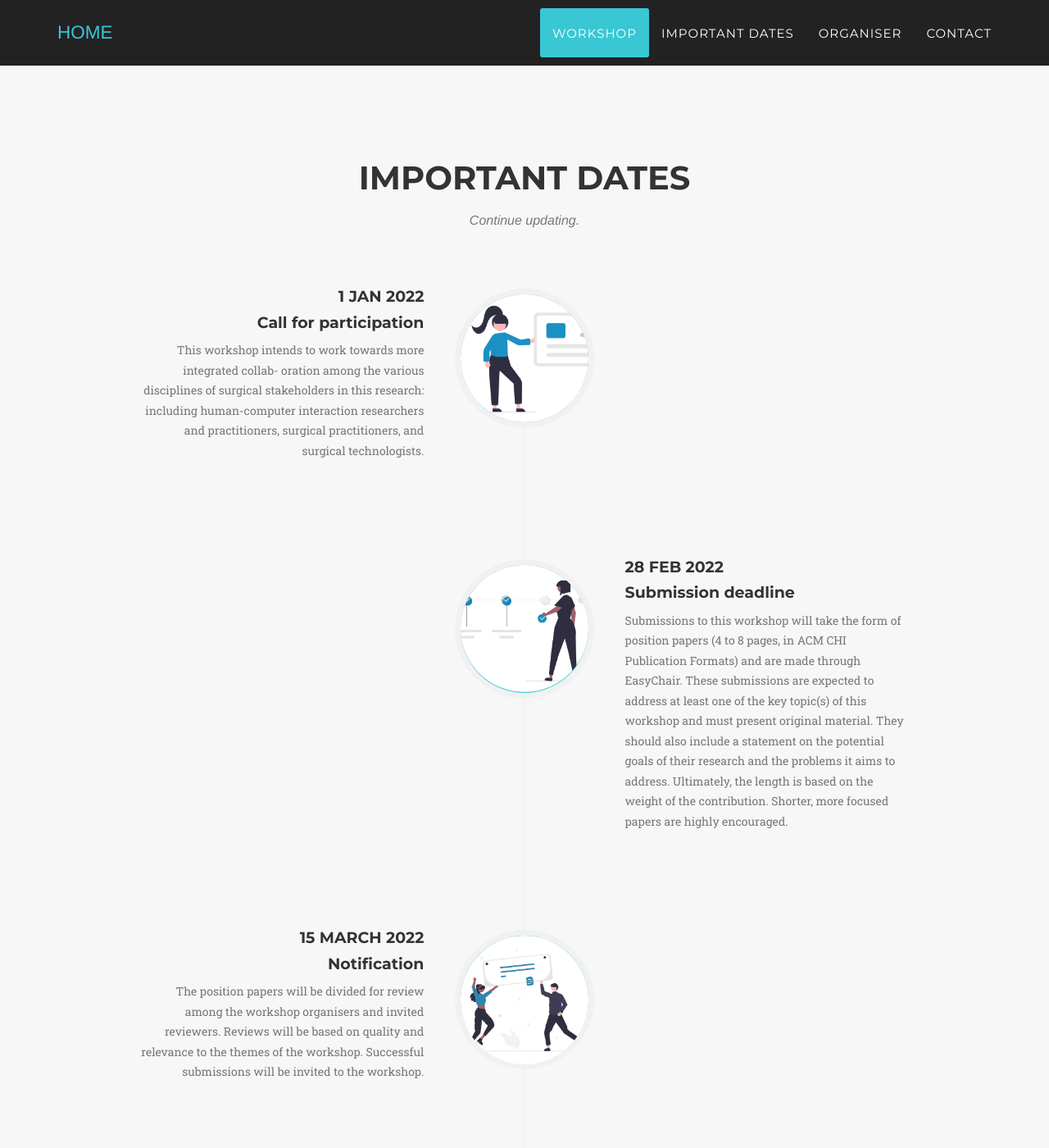
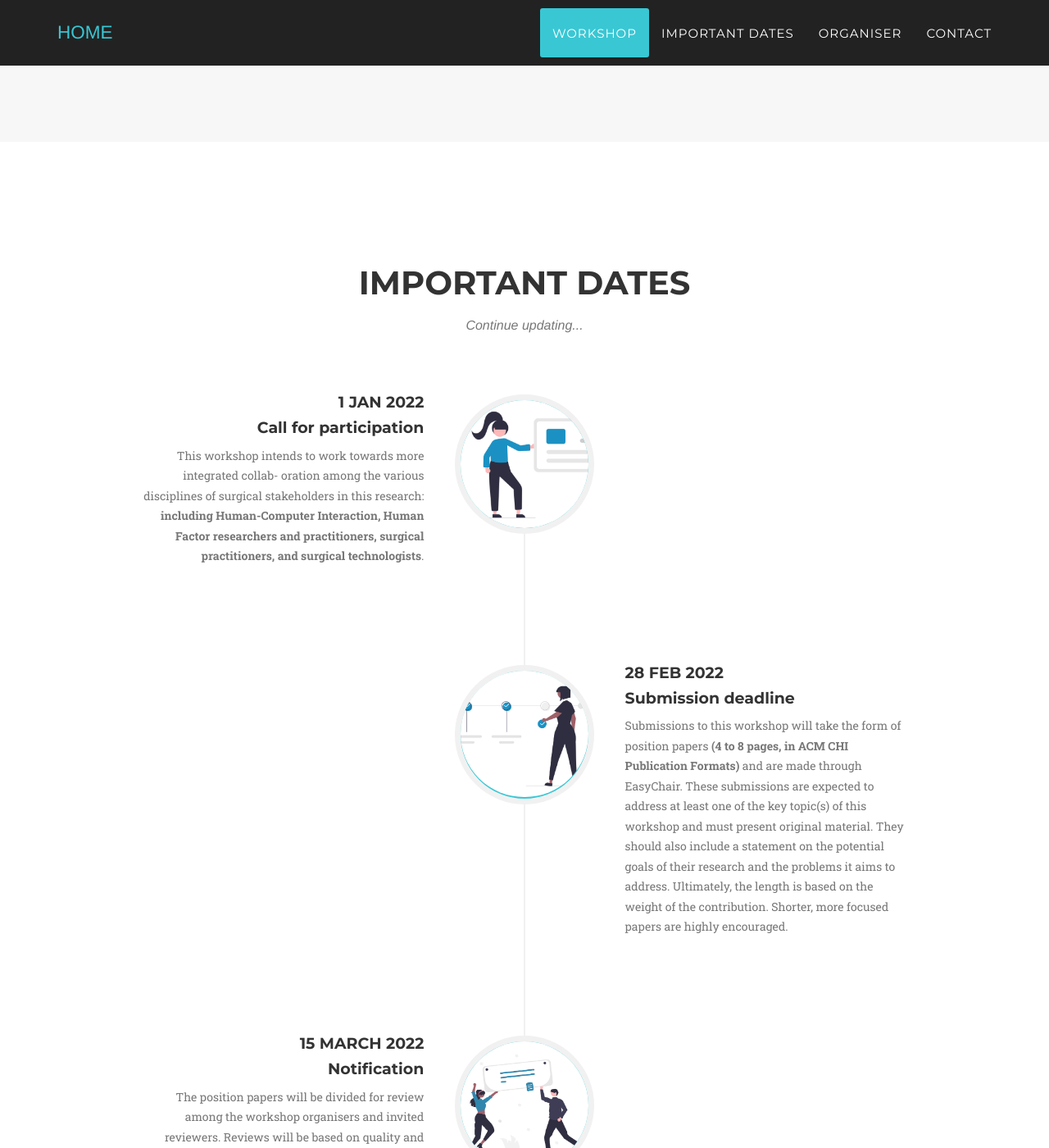
Before and after one commit to turtle2007/CHI22-ihfs, a Jekyll site: the page built from index.html, in a window 1280 px wide and 1400 px high, scrolled down 1414 px. Shown: the whole window at 82% size. Built offline with Jekyll 4.4.1, drawn with Linux system fonts in a browser that asks for light colours; some web fonts are replaced.

Commit message:
highlight important info

```diff
--- a/_includes/dates.html
+++ b/_includes/dates.html
@@ -4,7 +4,7 @@
             <div class="row">
                 <div class="col-lg-12 text-center">
                     <h2 class="section-heading">Important dates</h2>
-                    <h3 class="section-subheading text-muted">Continue updating.</h3>
+                    <h3 class="section-subheading text-muted">Continue updating...</h3>
                 </div>
             </div>
             <div class="row">
@@ -20,7 +20,7 @@
                                     <h4 class="subheading">Call for participation</h4>
                                 </div>
                                 <div class="timeline-body">
-                                    <p class="text-muted">This workshop intends to work towards more integrated collab- oration among the various disciplines of surgical stakeholders in this research: including human-computer interaction researchers and practitioners, surgical practitioners, and surgical technologists.</p>
+                                    <p class="text-muted">This workshop intends to work towards more integrated collab- oration among the various disciplines of surgical stakeholders in this research: <b>including Human-Computer Interaction, Human Factor researchers and practitioners, surgical practitioners, and surgical technologists</b>.</p>
                                 </div>
                             </div>
                         </li>
@@ -34,7 +34,7 @@
                                     <h4 class="subheading">Submission deadline</h4>
                                 </div>
                                 <div class="timeline-body">
-                                    <p class="text-muted">Submissions to this workshop will take the form of position papers (4 to 8 pages, in ACM CHI Publication Formats) and are made through EasyChair. These submissions are expected to address at least one of the key topic(s) of this workshop and must present original material. They should also include a statement on the potential goals of their research and the problems it aims to address. Ultimately, the length is based on the weight of the contribution. Shorter, more focused papers are highly encouraged.</p>
+                                    <p class="text-muted">Submissions to this workshop will take the form of position papers <strong>(4 to 8 pages, in ACM CHI Publication Formats)</strong> and are made through EasyChair. These submissions are expected to address at least one of the key topic(s) of this workshop and must present original material. They should also include a statement on the potential goals of their research and the problems it aims to address. Ultimately, the length is based on the weight of the contribution. Shorter, more focused papers are highly encouraged.</p>
                                 </div>
                             </div>
                         </li>
--- a/_includes/header.html
+++ b/_includes/header.html
@@ -15,10 +15,10 @@
             <!-- Collect the nav links, forms, and other content for toggling -->
             <div class="collapse navbar-collapse" id="bs-example-navbar-collapse-1">
                 <ul class="nav navbar-nav navbar-right">
-                    <li class="hidden">
+<!--                     <li class="hidden">
                         <a href="#page-top"></a>
                     </li>
-                    <!-- <li>
+                    <li>
                         <a class="page-scroll" href="#services">Services</a>
                     </li> -->
                     <li>
--- a/_includes/workshop_grid.html
+++ b/_includes/workshop_grid.html
@@ -1,4 +1,4 @@
-<!-- Portfolio Grid Section - change to workshop-->
+<!-- Portfolio Grid Section - change to workshop -->
     <section id="workshop" class="bg-light-gray">
         <div class="container">
             <div class="row">
@@ -6,13 +6,13 @@
                     <h2 class="section-heading text-center">Workshop</h2>
                     <h3 class="section-subheading text-muted text-center">For more details please download this <a href= "https://turtle2007.github.io/CHI22-ihfs/assets/chi22extendedabstracts-45-final.pdf">pdf document</a>.</h3>
                     <p class="section-subheading text-muted">Research in surgical intervention and technology development is increasingly interdisciplinary. Despite the great potential of working in this way, recent research suggests that interdisciplinary collaborations and competing stakeholder interests can be challenging to initiate and manage, with the result that knowledge and expertise from different fields are not always well integrated. </p>
-                    <p class="timeline-inverted">The aim of this workshop is to bring together stakeholders from HCI, surgical science, and surgical practice and technology to investigate the potential of interdisciplinary collaboration, specifically identifying actionable strategies to coordinate and improve efforts towards designing, developing, evaluating, and iterating on the next generation of surgical solutions.</p>
-                    <p class="timeline-body">The workshop will address current limitations in interdisciplinary collaboration, and identify opportunities for surgical technology stakeholders to make contributions across the entire development life cycle. In the longer term, the workshop will contribute towards the development of a pragmatic collaboration framework encompassing diverse research paradigms, compatible with surgical practice, and supportive of longitudinal evaluation.</p>
+                    <p class="section-subheading text-muted">The aim of this workshop is to bring together stakeholders from HCI, surgical science, and surgical practice and technology to investigate the potential of interdisciplinary collaboration, specifically identifying actionable strategies to coordinate and improve efforts towards designing, developing, evaluating, and iterating on the next generation of surgical solutions.</p>
+                   <p class="section-subheading text-muted">The workshop will address current limitations in interdisciplinary collaboration, and identify opportunities for surgical technology stakeholders to make contributions across the entire development life cycle. In the longer term, the workshop will contribute towards the development of a pragmatic collaboration framework encompassing diverse research paradigms, compatible with surgical practice, and supportive of longitudinal evaluation.</p>
                 </div>
             </div>
             <div class="row">
-            <!-- {% for post in site.posts %} -->
-                <!-- <div class="col-md-4 col-sm-6 portfolio-item">
+<!--             {% for post in site.posts %}
+                <div class="col-md-4 col-sm-6 portfolio-item">
                     <a href="#portfolioModal{{ post.modal-id }}" class="portfolio-link" data-toggle="modal">
                         <div class="portfolio-hover">
                             <div class="portfolio-hover-content">
@@ -24,9 +24,9 @@
                     <div class="portfolio-caption">
                         <h4>{{ post.title }}</h4>
                         <p class="text-muted">{{ post.subtitle }}</p>
-                    </div> -->
+                    </div>
                 </div>
-            {% endfor %}
+            {% endfor %} -->
             </div>
         </div>
     </section>
--- a/_layouts/default.html
+++ b/_layouts/default.html
@@ -7,7 +7,7 @@
     <body id="page-top" class="index">
 
     {% include header.html %}
-    <!-- {% include services.html %} -->
+    {% include services.html %}
     {% include workshop_grid.html %}
     {% include dates.html %}
     {% include team.html %}
```
